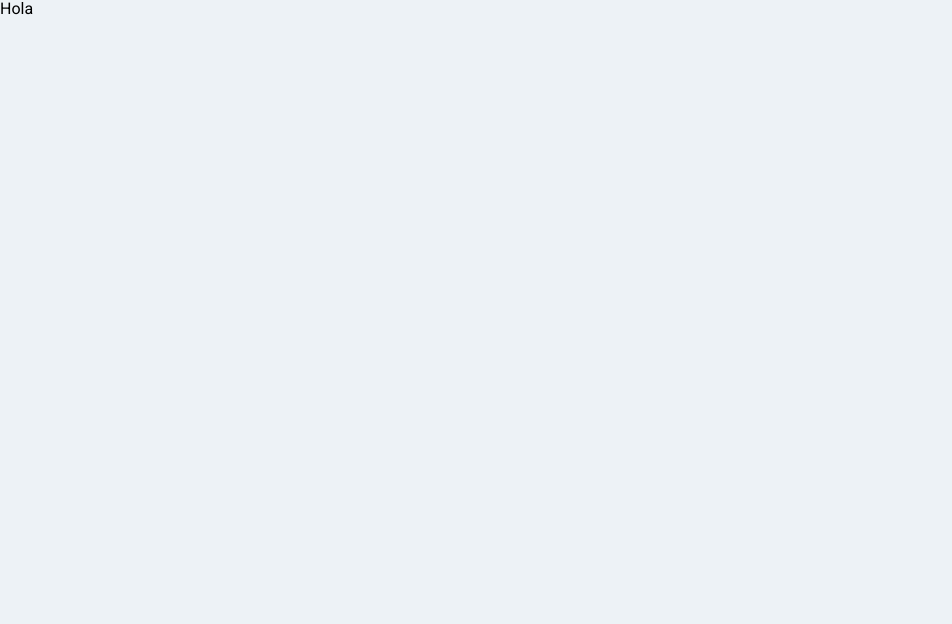
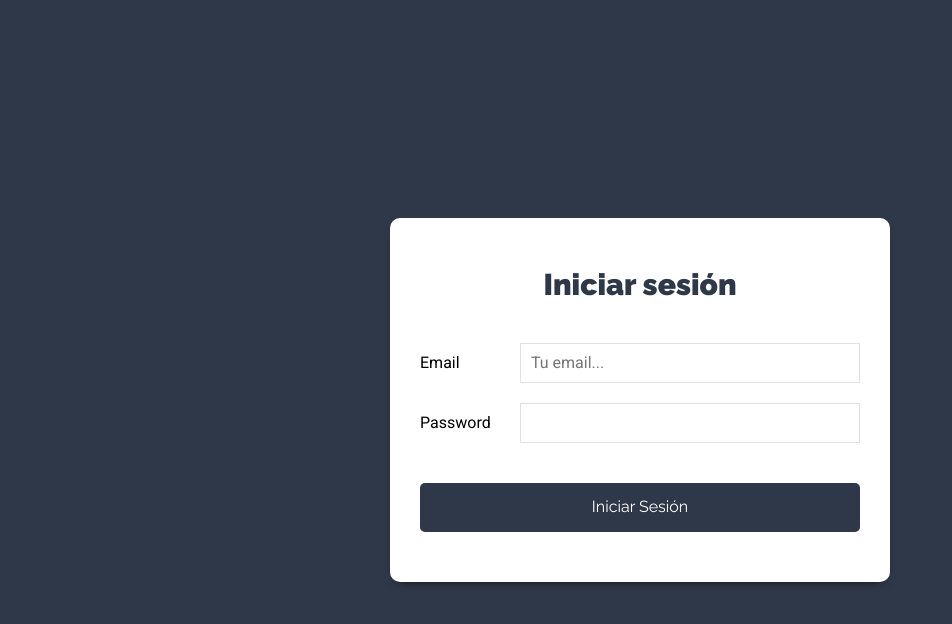
Before and after one commit to QuispeRosasGabriel/MERN-App-Frontend, a React (Create React App) app: page / in a window 1280 px wide. Shown: the top 624 px of the page, without its empty margins (0-952 px from the left). Built offline with nearby package versions, Linux system fonts and the light colour scheme.

Commit message:
armando login

```diff
--- a/src/components/auth/Login.jsx
+++ b/src/components/auth/Login.jsx
@@ -1,9 +1,42 @@
 import React from "react";
 
 const Login = () => {
+  const handleData = () => {};
+
   return (
-    <div>
-      <div>Hola</div>
+    <div className="form-usuario">
+      <div className="contenedor-form sombra-dark">
+        <h1>Iniciar sesión</h1>
+        <form action="">
+          <div className="campo-form">
+            <label htmlFor="email">Email</label>
+            <input
+              type="email"
+              id="email"
+              name="email"
+              placeholder="Tu email..."
+              onChange={handleData}
+            />
+          </div>
+          <div className="campo-form">
+            <label htmlFor="password">Password</label>
+            <input
+              type="password"
+              id="password"
+              name="password"
+              onChange={handleData}
+            />
+          </div>
+
+          <div className="campo-form">
+            <input
+              type="submit"
+              className="btn btn-primario btn-block"
+              value="Iniciar Sesión"
+            />
+          </div>
+        </form>
+      </div>
     </div>
   );
 };
```
